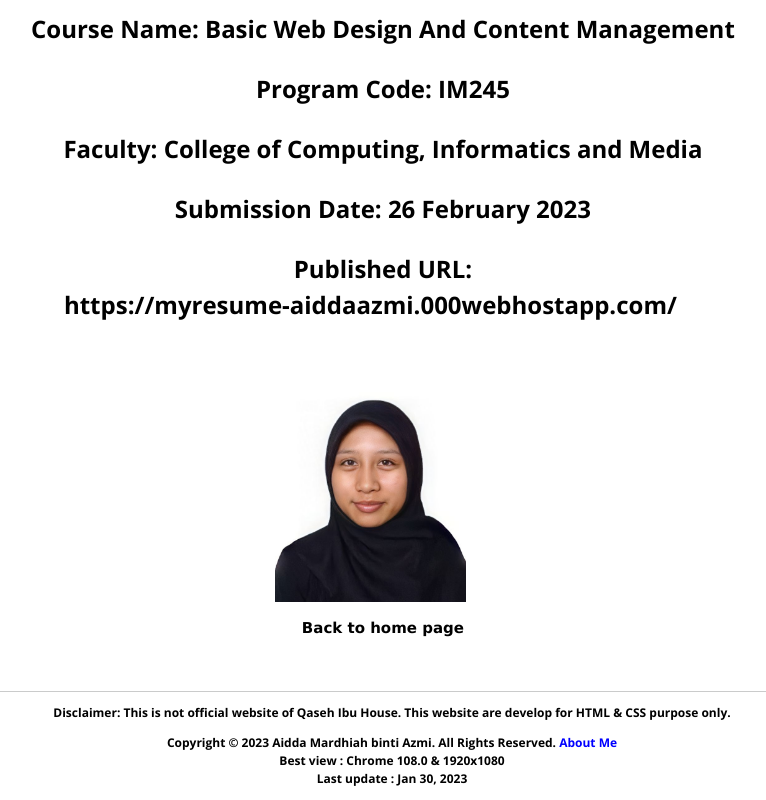
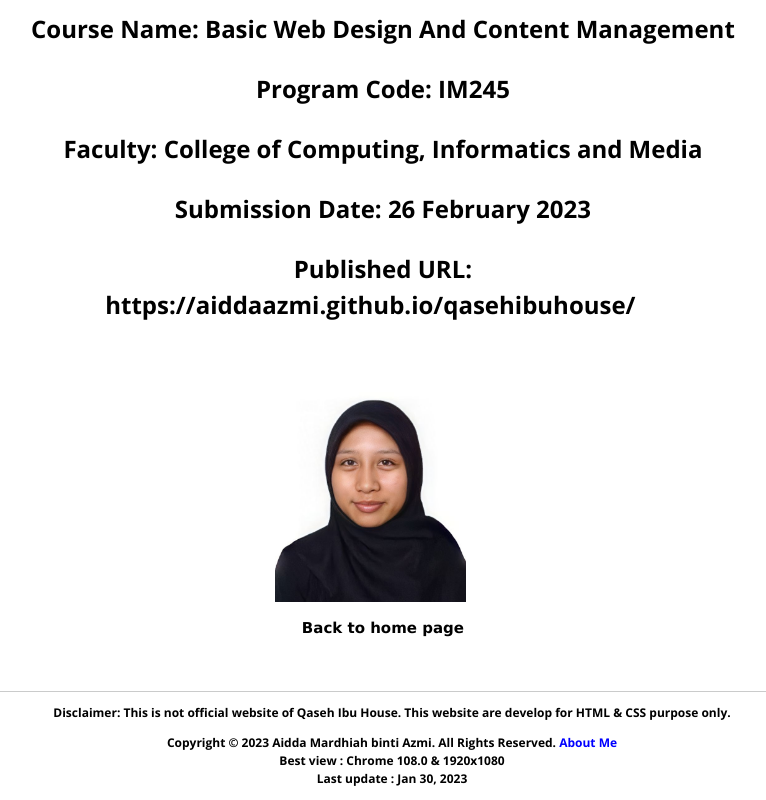
Before and after one commit to aiddaazmi/qasehibuhouse, a plain HTML site: page aboutme.html in a window 1280 px wide. Shown: the part 667-1467 px from the top of the page, without its empty margins (248-1014 px from the left). Drawn offline with nearby package versions, Linux system fonts and the light colour scheme; a web font is replaced by a local one.

Commit message:
Update aboutme.html

```diff
--- a/aboutme.html
+++ b/aboutme.html
@@ -64,7 +64,7 @@ section {text-align: center;}
 	<p>Faculty: <strong>College of Computing, Informatics and Media</strong></p>
 	<p>Submission Date: <strong>26 February 2023</strong></p>
 	<p>Published URL:<br>
-		<a href="https://myresume-aiddaazmi.000webhostapp.com/" >https://myresume-aiddaazmi.000webhostapp.com/</a><br>
+		<a href="https://aiddaazmi.github.io/qasehibuhouse/" >https://aiddaazmi.github.io/qasehibuhouse/</a><br>
 	</p>
 	<img src="image/aidda.jpeg" width="20%" />
 
```
